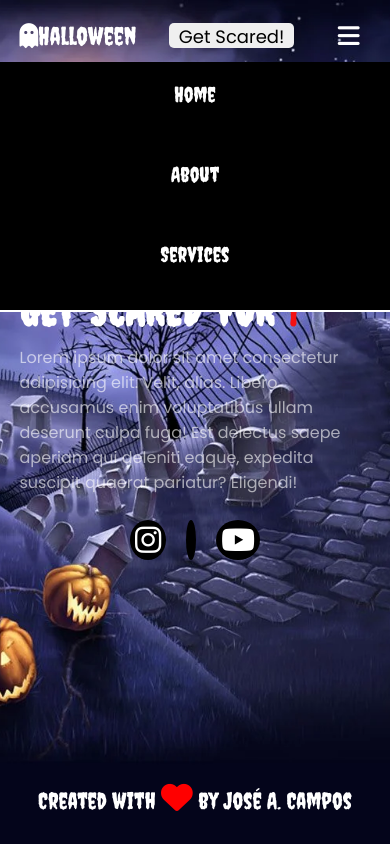
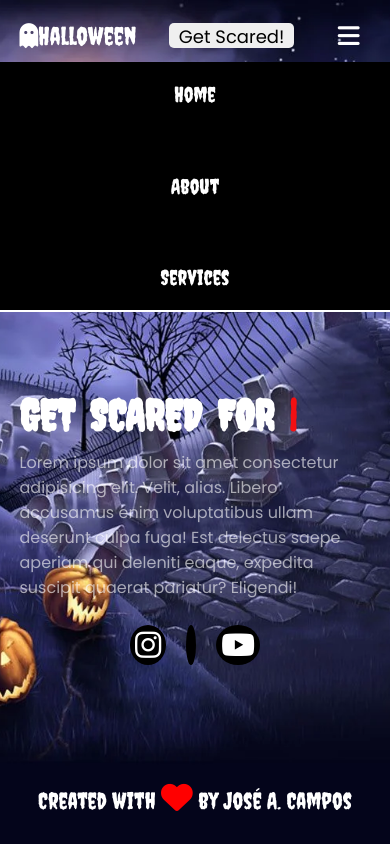
Before and after one commit to camposCode/halloweenLandingPage, a plain HTML site: page index.html in a window 390 px wide. Both pictures are taken after a click on the element 348 px from the left and 35 px from the top of the page. Drawn offline with nearby package versions, Linux system fonts and the light colour scheme.

Commit message:
small modification done

```diff
--- a/index.html
+++ b/index.html
@@ -16,8 +16,6 @@
             <li><a href="#">Home</a></li>
             <li><a href="#">About</a></li>
             <li><a href="#">Services</a></li>
-            <li><a href="#">Events</a></li>
-            <li><a href="#">Contact</a></li>
         </ul>
         <button>Get Scared!</button>
         <div class="bars" id="bars">
--- a/style.css
+++ b/style.css
@@ -150,7 +150,7 @@ footer{
     width: 100%;
     text-align: center;
     padding: 30px;
-    margin-top: 7px;
+    margin-top: 55px;
     color: #fff;
     font-size: 23px;
 }
@@ -182,6 +182,7 @@ footer .fa-heart{
 }
 
 @media (max-width: 768px) {
+
     .navbar{
         border-bottom: none;
     }
@@ -203,6 +204,7 @@ footer .fa-heart{
     .mobilemenu{
         height: 250px;
         padding: 20px 5%;
+        margin-bottom: 75px;
     }
 
     .bars{
@@ -216,5 +218,6 @@ footer .fa-heart{
     .hero-content{
         width: 100%;
         margin-left: 0;
+        margin-top: 211px;
     }
 }
```
